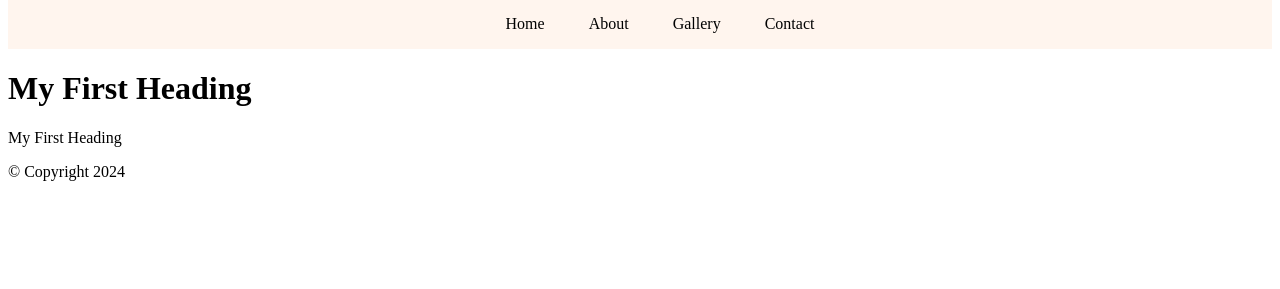
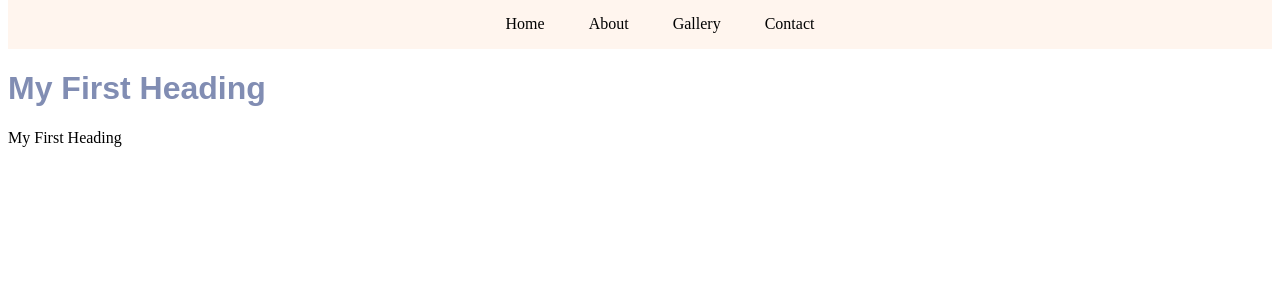
Before and after one commit to kenneth-ee-t/frontend-demo, a plain HTML site: page index.html in a window 1280 px wide. Shown: the part 511-800 px from the top of the page. Drawn offline with Linux system fonts and the light colour scheme.

Commit message:
css commit 3

```diff
--- a/index.html
+++ b/index.html
@@ -45,6 +45,22 @@ li {list-style-type: none;
         text-align: center;
         padding-top: 2px;
     }
+    /* style the main content area */
+    main {
+        height: 400px;
+    }
+    main h1{
+        color: rgb(129, 141, 179);
+        font-family: Arial, Helvetica, sans-serif;
+    }
+    /* styling the footer */
+    footer {
+        height: 40px;
+        background-color: rgb(129, 141, 179);
+        text-align: center;
+        padding-top: 20px;
+        color: rgb(211, 218, 240);
+    }
     </style>
 </head>
 <body>
```
